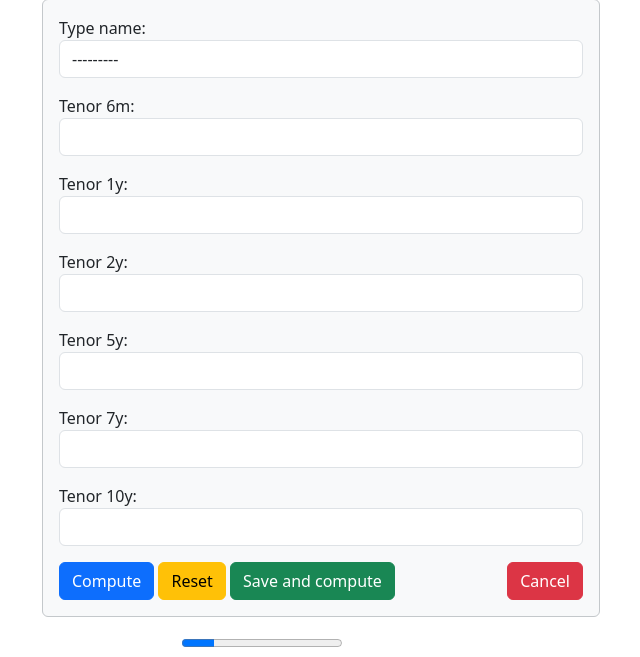
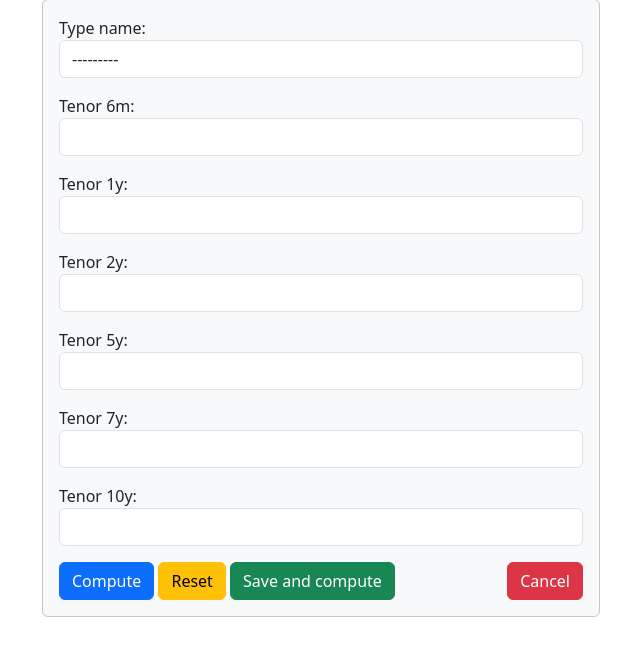
Before and after one commit to jata4321/DjangoProject1, a Django app: page /curvecalc/formview/ in a window 1280 px wide. Shown: the part 389-1046 px from the top of the page, without its empty margins (319-959 px from the left). After the commit the page ends 1006 px from the top, so only its background shows below. Run offline with Django 5.2, Linux system fonts and the light colour scheme; data comes from the database, SQL or seed files in the repository.

Commit message:
Refine `curve_form.html`: remove unused progress bar for cleaner layout.

```diff
--- a/curvecalc/templates/curvecalc/curve_form.html
+++ b/curvecalc/templates/curvecalc/curve_form.html
@@ -54,9 +54,6 @@
             </div>
         </form>
         </fieldset>
-        <div class="col-md-3 mx-auto">
-            <progress class="progress-light" value="20" max="100"></progress>
-        </div>
         <div>
             {% if chart_nss %}
                 <p class="display-3" style="padding-top:40px; text-align: center">Chart Plots</p>
```
